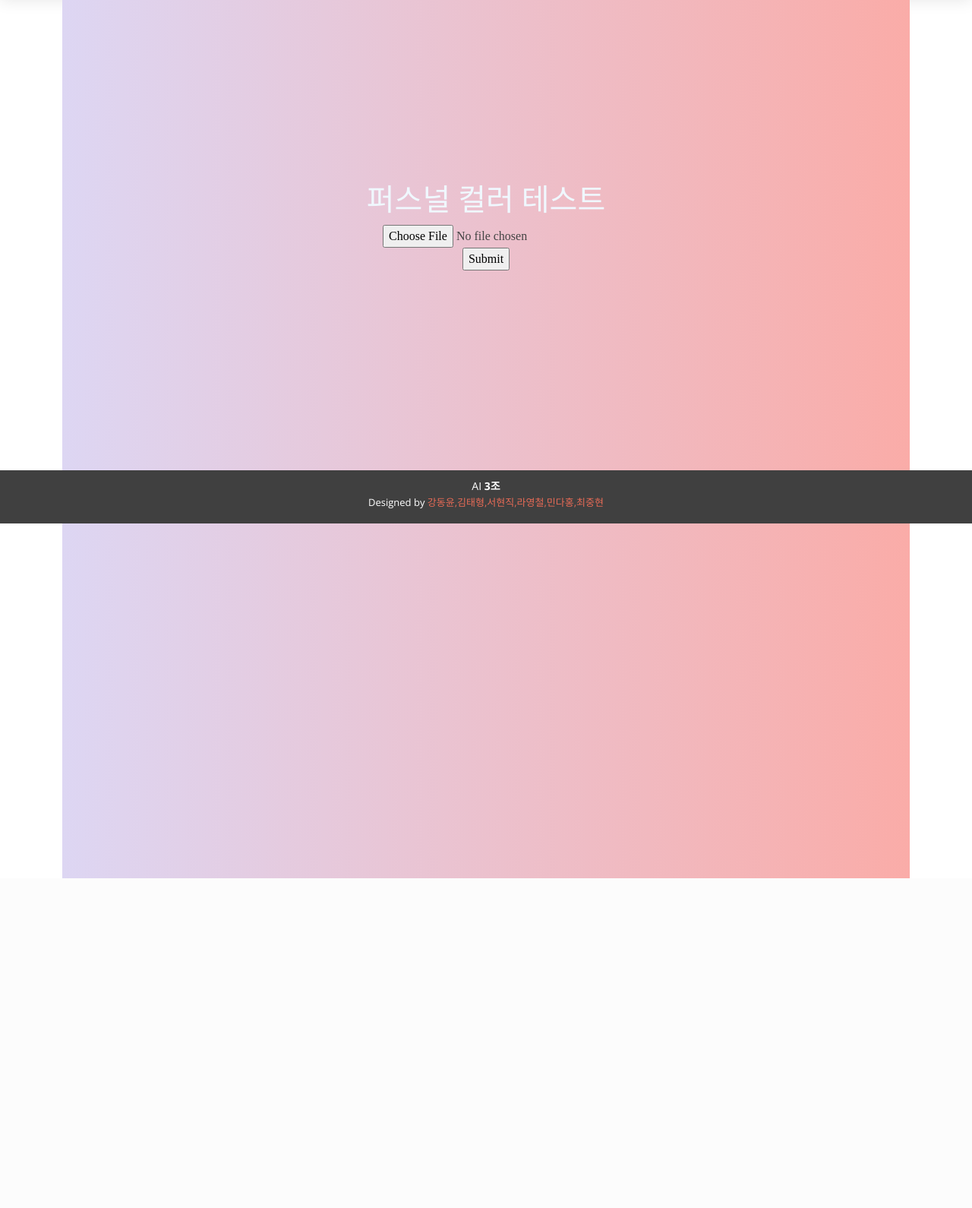
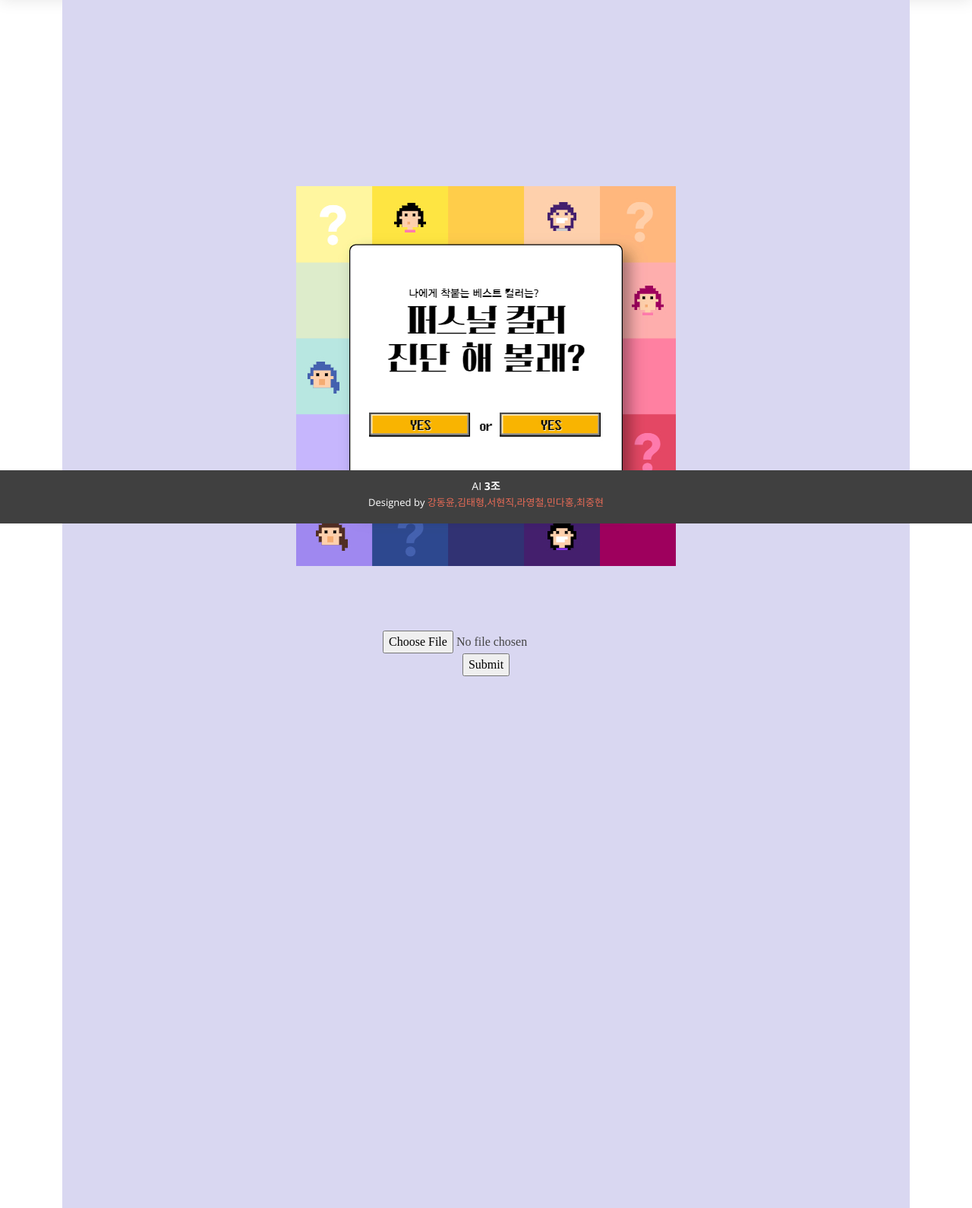
Before and after one commit to AIVLE-School-first-Big-Project/AI_PLAYGROUND, a Django app: page /pcolor/ in a window 1280 px wide. Shown: the part 111-1701 px from the top of the page at 76% size. Before the commit the page ends 1267 px from the top, so only its background shows below. Run offline with Django 4.2, Linux system fonts and the light colour scheme; some libraries are stand-ins or nearby versions; some web fonts are replaced.

Commit message:
220424 pcolor css and share

```diff
--- a/play_django/aiplay/settings.py
+++ b/play_django/aiplay/settings.py
@@ -1,11 +1,8 @@
 """
 Django settings for aiplay project.
-
 Generated by 'django-admin startproject' using Django 4.0.1.
-
 For more information on this file, see
 https://docs.djangoproject.com/en/4.0/topics/settings/
-
 For the full list of settings and their values, see
 https://docs.djangoproject.com/en/4.0/ref/settings/
 """
--- a/play_django/pcolor/templates/pcolor/phome.html
+++ b/play_django/pcolor/templates/pcolor/phome.html
@@ -3,11 +3,14 @@
 {% load bootstrap4 %}
 {% block content %}
 
+<!-- bcolor  연보라 or 그라 -->
+<!-- D9D7F1 연보라 -->
+<!--그라 background: linear-gradient(to right, #ddd6f3, #faaca8); -->
 <style>
  .containerbox {
+  background-color: #D9D7F1;
 
-    background: linear-gradient(to right, #ddd6f3, #faaca8);
-    padding-bottom: 800px;
+  padding-bottom: 700px;
     text-align: center;
  }
 
@@ -17,72 +20,69 @@
     font-weight: normal;
     font-style: normal;
 }
-
 @font-face {
     font-family: 'EliceDigitalBaeum-Bd';
     src: url('https://cdn.jsdelivr.net/gh/projectnoonnu/noonfonts_elice@1.0/EliceDigitalBaeum-Bd.woff2') format('woff2');
     font-weight: normal;
     font-style: normal;
 }
-
-
- .text {
-   padding-top: 15rem;
-   color: aliceblue;
-   font-family: 'GangwonEdu_OTFBoldA';
+ .imgbox {
+   padding-top: 10rem;
    text-align:center
-
  }
-
  .c_t{
   font-family: 'GangwonEdu_OTFBoldA';
-
  }
-
  #form{
     font-family: 'GangwonEdu_OTFBoldA';
     text-align:center
-
  }
-
- .square {
-  position: relative;
-  width: 50%;
+ img {
+ height: 60%;
+ width: 60%;
+ object-fit: scale-down;
 }
-
-.square:after {
-  content: "";
-  display: block;
-  padding-bottom: 100%;
-}
-
-.content {
-  position: absolute;
-  width: 100%;
-  height: 100%;
-}
-
 </style>
 <div class="container">
   <div class="containerbox">
-    <div class="text">
-      <h1 class="c_t"> 퍼스널 컬러 테스트</h1>
+    <div class="imgbox">
+          <img src="{%static 'pcolor/imgs/test2.jpg' %}">
     </div>
-
       <div>
-
       </div>
-
-
     <div id="form">
-      <form action="{% url 'pcolor:pcimgupload' %}" method="POST" enctype="multipart/form-data">
+      <form action="{% url 'pcolor:pcimgupload' %}" method="POST" enctype="multipart/form-data" id="pcform">
         {% csrf_token %}
-        <input type="file" name="image"><br>
-        <input type="submit" value="Submit" />
+      <input type="file" name="image" id="pcimg" accept=".png,.jpg" onchange="checkFile(this)"
+      ><br>
+        <input type="submit" value="Submit" id="submit" />
     </form>
     </div>
    </div>
   </div>
 </div>
 
+<script>
+function checkFile(f){
+var file = f.files;
+if(!/\.(jpg|jpeg|png)$/i.test(file[0].name))
+alert('jpg, png 파일만 선택해 주세요.\n\n현재 파일 : ' + file[0].name);
+else return;
+f.outerHTML = f.outerHTML;
+}
+document.getElementById("submit").onclick = function(e) {
+  if (document.getElementById("pcimg").value == "") {
+    e.preventDefault();
+    alert("사진을 첨부해주세요");
+  }
+}
+
+
+
+</script>
+
+
+</script>
+
+
 {% endblock%}
--- a/play_django/pcolor/views.py
+++ b/play_django/pcolor/views.py
@@ -1,5 +1,7 @@
 from django.shortcuts import render,get_object_or_404, redirect
-
+from ast import literal_eval
+import requests
+import json
 from .forms import pcimgUploadForm
 from .models import pcimgUpload
 
@@ -10,7 +12,13 @@ def fileUpload(request):
             image=img
         )
         fileupload.save()
-        return render(request, 'pcolor/result.html')
+        files=open("media/pcolor/"+img.name, 'rb')
+        upload = {'file': files,
+                'filename':img.name
+        }
+        res = requests.post('http://127.0.0.1:5000/colorpredict', files = upload)
+        test=literal_eval(res.json())
+        return render(request, 'pcolor/result.html',test)
     else:
         form = pcimgUploadForm()
         context = {
```
Also changed, not shown: play_django/pcolor/templates/pcolor/result.html (+92 -5 lines), play_django/pcolor/static/pcolor/imgs/icon-facebook.png (added), play_django/pcolor/static/pcolor/imgs/icon-kakao.png (added), play_django/pcolor/static/pcolor/imgs/icon-twitter.png (added), play_django/pcolor/static/pcolor/imgs/test2.jpg (added).
